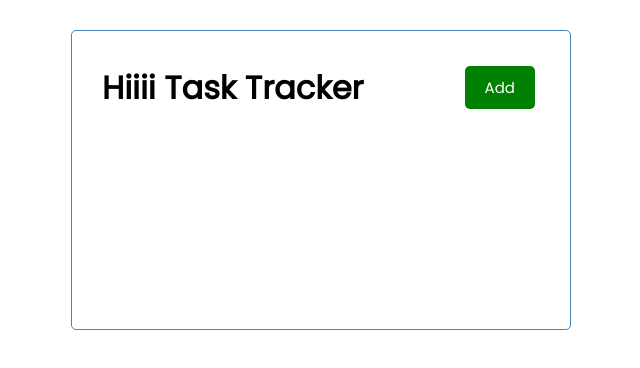
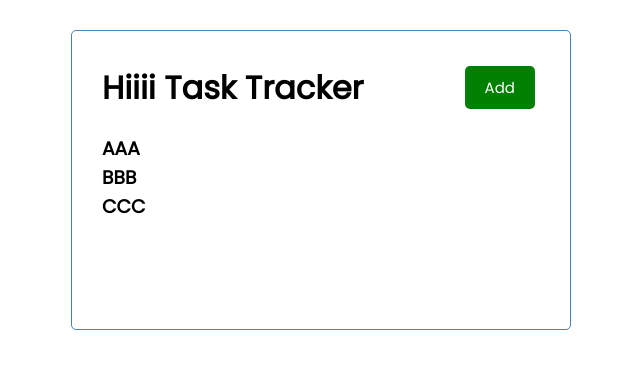
Before and after one commit to Mahsa1990a/react-task-tracker, a React (Create React App) app: page / in a window 1280 px wide. Shown: the top 368 px of the page, without its empty margins (319-959 px from the left). Built offline with nearby package versions, Linux system fonts and the light colour scheme; the HTML template or start-up script is replaced by a standard one.

Commit message:
added tasks component and map through it

```diff
--- a/src/App.js
+++ b/src/App.js
@@ -1,4 +1,5 @@
 import Header from './components/Header';
+import Tasks from './components/Tasks';
 
 function App() {
 
@@ -7,6 +8,7 @@
     //all should be insde dev
     <div className="container">
       <Header />
+      <Tasks />
     </div>
   );
 }
--- /dev/null
+++ b/src/components/Tasks.jsx
@@ -0,0 +1,30 @@
+const tasks = [
+  {
+    id: 1,
+    text: "AAA",
+    day: "Feb 6th @1:30pm",
+    reminder: true
+  },
+  {
+    id: 2,
+    text: "BBB",
+    day: "Dec 7th @2:30pm",
+    reminder: true
+  },
+  {
+    id: 3,
+    text: "CCC",
+    day: "Jan 8th @3:30pm",
+    reminder: false
+  }
+];
+
+const Tasks = () => {
+  return (
+    <>
+      {tasks.map((task) => (<h3>{task.text}</h3>))}
+    </>
+  )
+}
+
+export default Tasks
```
